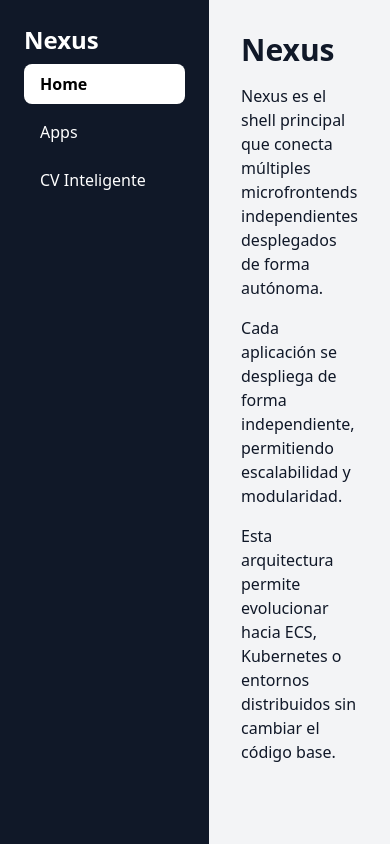
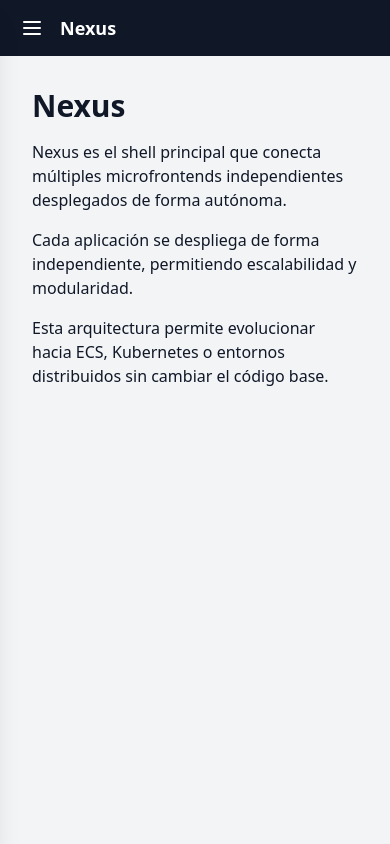
Before and after one commit to ChrisMoyaP/Nexus, a Next.js app: page / in a window 390 px wide. Built offline with nearby package versions, Linux system fonts and the light colour scheme.

Commit message:
Ajuste de menú

```diff
--- a/app/layout.tsx
+++ b/app/layout.tsx
@@ -1,6 +1,7 @@
 import type { Metadata } from "next"
 import "./globals.css"
 import Sidebar from "@/features/shell/components/Sidebar"
+import ShellLayout from "@/features/shell/components/ShellLayout"
 
 export const metadata: Metadata = {
   title: "Create Next App",
@@ -13,10 +14,11 @@ export default function RootLayout({
   children: React.ReactNode
 }>) {
   return (
-    <html lang="en">
-      <body className={`flex min-h-screen`}>
-        <Sidebar />
-        <main className="flex-1 p-8 bg-gray-100">{children}</main>
+    <html lang="es">
+      <body className="flex flex-col md:flex-row min-h-screen">
+        <ShellLayout sidebar={<Sidebar />}>
+          {children}
+        </ShellLayout>
       </body>
     </html>
   )
--- a/app/mfe/cv/page.tsx
+++ b/app/mfe/cv/page.tsx
@@ -1,6 +1,6 @@
 export default function CVPage() {
   return (
-    <div className="-m-8 h-screen overflow-hidden">
+    <div className="absolute inset-0">
       <iframe
         src="https://cv-inteligente-oizq.vercel.app/"
         className="w-full h-full border-0"
--- /dev/null
+++ b/features/shell/components/ShellLayout.tsx
@@ -0,0 +1,60 @@
+"use client"
+
+import { useEffect, useState } from "react"
+import { usePathname } from "next/navigation"
+
+type Props = {
+  sidebar: React.ReactNode
+  children: React.ReactNode
+}
+
+export default function ShellLayout({ sidebar, children }: Props) {
+  const [isOpen, setIsOpen] = useState(false)
+  const pathname = usePathname()
+
+  // Cierra el drawer al cambiar de ruta
+  useEffect(() => {
+    setIsOpen(false)
+  }, [pathname])
+
+  return (
+    <>
+      {/* Barra superior — solo visible en móvil */}
+      <header className="md:hidden flex items-center h-14 px-4 bg-gray-900 text-white shrink-0">
+        <button
+          onClick={() => setIsOpen(true)}
+          aria-label="Abrir menú"
+          className="p-1 rounded hover:bg-gray-700 transition"
+        >
+          <svg width="24" height="24" fill="none" stroke="currentColor" strokeWidth="2" strokeLinecap="round">
+            <path d="M4 6h16M4 12h16M4 18h16" />
+          </svg>
+        </button>
+        <span className="ml-3 font-bold text-lg">Nexus</span>
+      </header>
+
+      {/* Overlay backdrop — solo en móvil cuando el drawer está abierto */}
+      {isOpen && (
+        <div
+          className="fixed inset-0 z-20 bg-black/50 md:hidden"
+          onClick={() => setIsOpen(false)}
+          aria-hidden="true"
+        />
+      )}
+
+      {/* Wrapper del sidebar: drawer en móvil, estático en desktop */}
+      <div
+        className={`fixed inset-y-0 left-0 z-30 transition-transform duration-300 md:static md:z-auto md:translate-x-0 ${
+          isOpen ? "translate-x-0" : "-translate-x-full"
+        }`}
+      >
+        {sidebar}
+      </div>
+
+      {/* Contenido principal */}
+      <main className="flex-1 p-8 bg-gray-100 min-w-0 relative">
+        {children}
+      </main>
+    </>
+  )
+}
```
